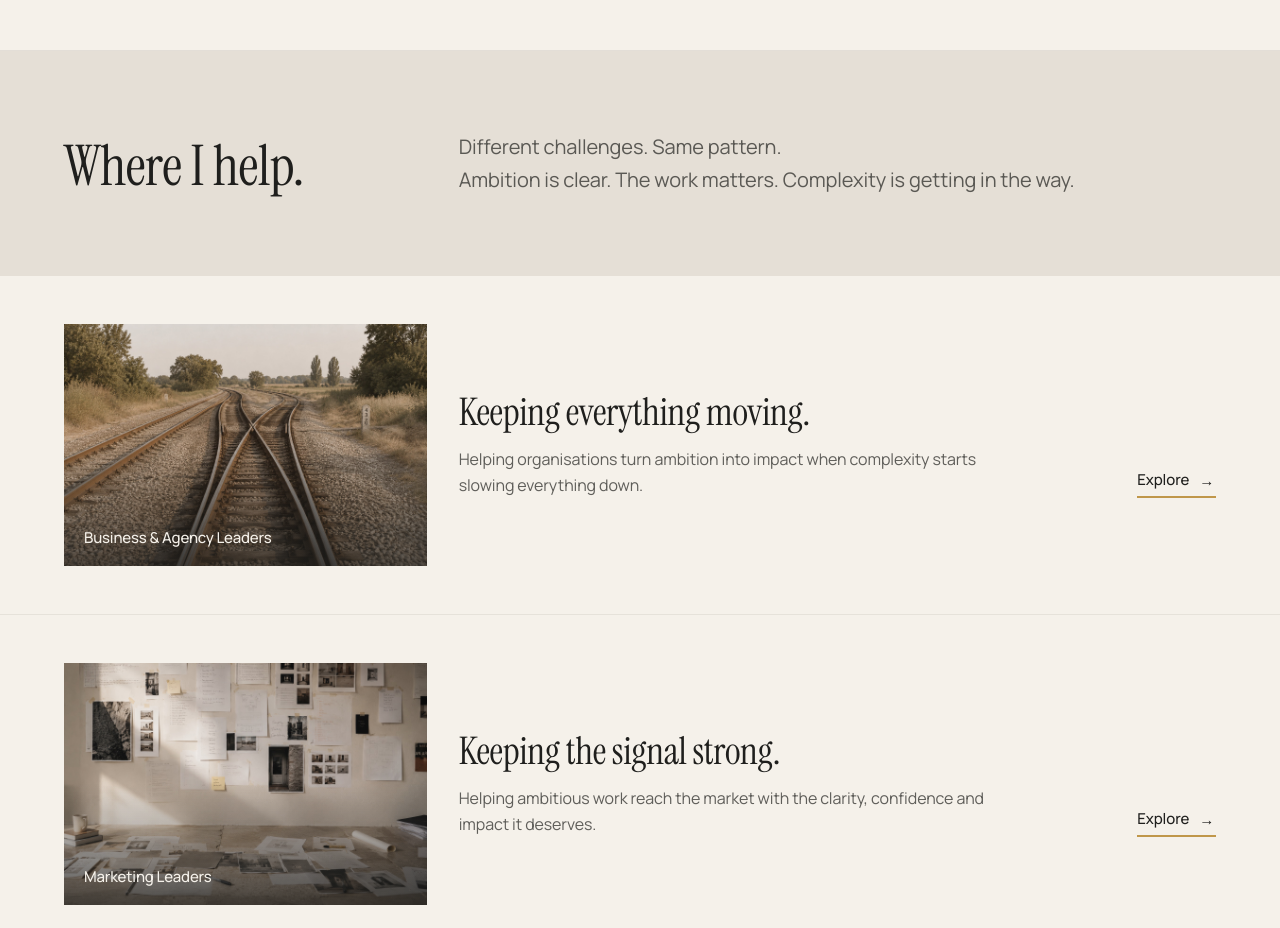
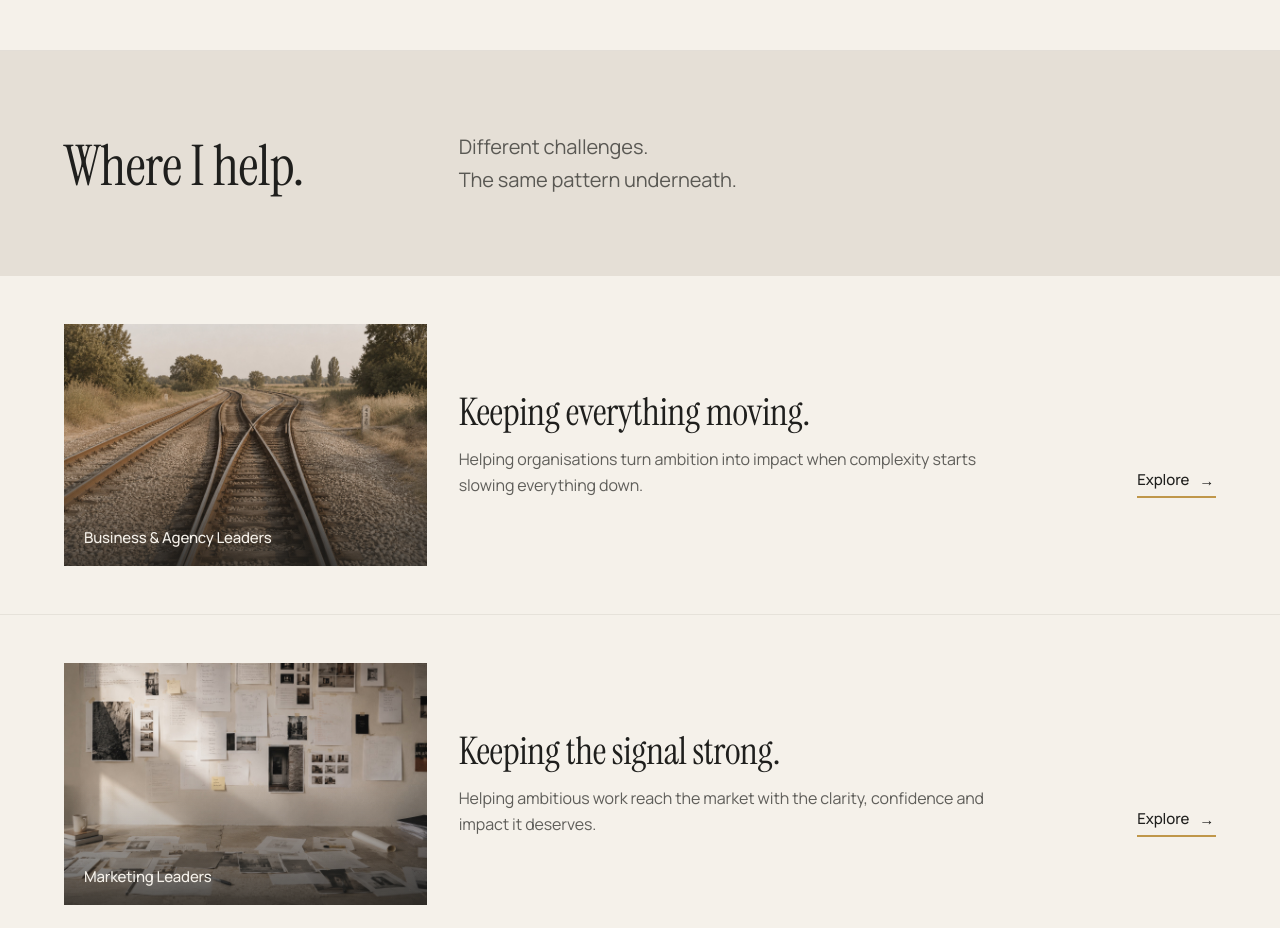
Before and after one commit to darrenbrett-lang/dabhands.delivery, a Next.js app: page / in a window 1280 px wide. Shown: the part 3360-4288 px from the top of the page. Built offline with nearby package versions, Linux system fonts and the light colour scheme.

Commit message:
Copy: tighten the 'Where I help' subline
'Different challenges. The same pattern underneath.' replaces the longer two-sentence intro. Header subline only, not the segment cards.

Co-Authored-By: Claude Opus 4.8 <noreply@anthropic.com>

```diff
--- a/pages/index.tsx
+++ b/pages/index.tsx
@@ -238,7 +238,7 @@ export default function Home() {
                 </FadeUp>
                 <FadeUp delay={0.08} className="col-span-4 md:col-span-12 lg:col-span-8 lg:col-start-5">
                   <p className="text-lg md:text-xl text-ink/70 leading-relaxed max-w-[54ch]">
-                    {withSoftBreaks('Different challenges. Same pattern.\nAmbition is clear. The work matters. Complexity is getting in the way.')}
+                    Different challenges.<br />The same pattern underneath.
                   </p>
                 </FadeUp>
               </div>
```
